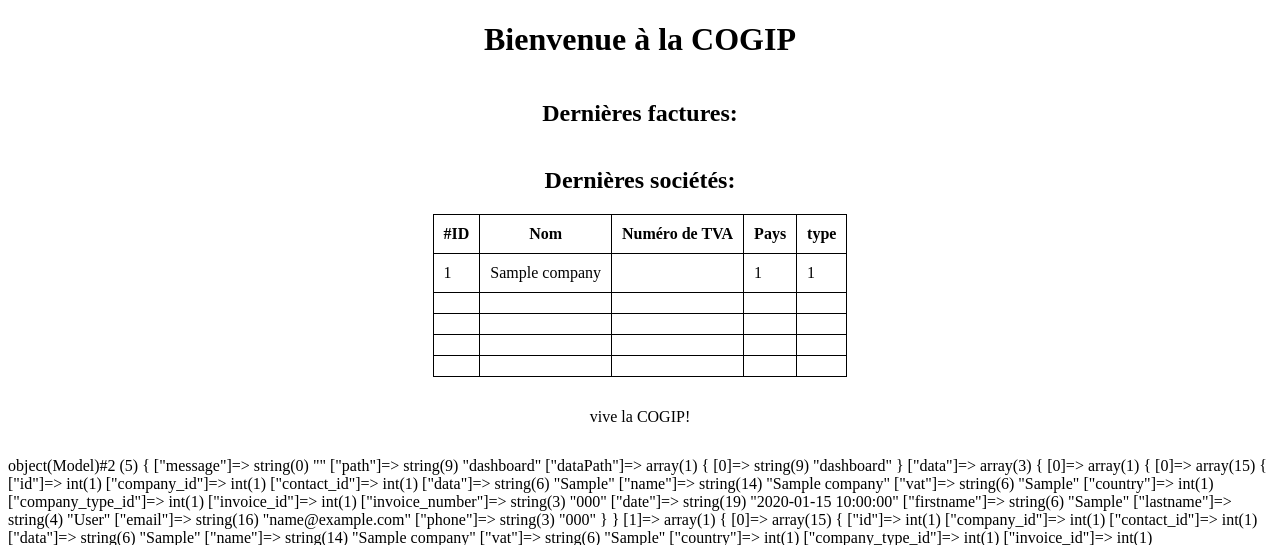
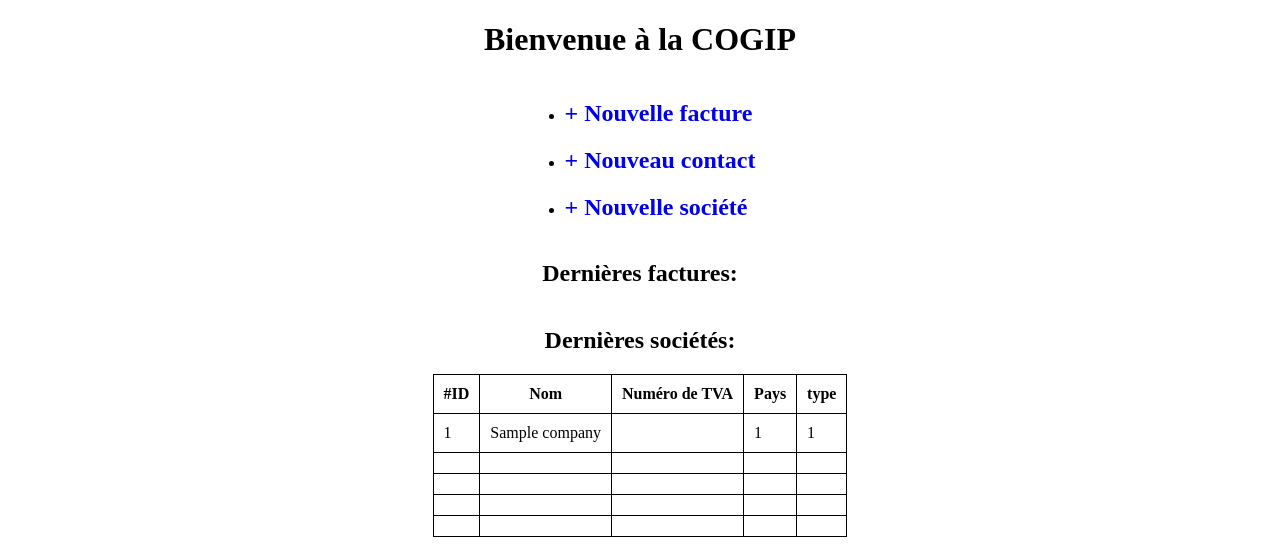
Before and after one commit to DewerseB/COGIP-app, a PHP site: page / in a window 1280 px wide. Shown: the part 88-633 px from the top of the page. Run offline with PHP 8.4, Linux system fonts and the light colour scheme; tables that the repository leaves empty or names only in its code hold one stand-in row (values such as "Sample post"); data that the repository does not hold is empty.

Commit message:
liens ajout sur dashboard

```diff
--- a/view/pages/dashboard.php
+++ b/view/pages/dashboard.php
@@ -1,4 +1,12 @@
 <h1>Bienvenue à la COGIP</h1>
+<nav>
+    <ul>
+        <li><h2><a href="http:/COGIP-app/invoices/add">+ Nouvelle facture</a></h2></li>
+        <li><h2><a href="http:/COGIP-app/contacts/add">+ Nouveau contact</a></h2></li>
+        <li><h2><a href="http:/COGIP-app/companies/add">+ Nouvelle société</a></h2></li>
+    </ul>
+</nav>
+
 <h2>Dernières factures:</h2>
 <!-- <table>
     <th>#ID</th>
--- a/view/pages/invoices/list.php
+++ b/view/pages/invoices/list.php
@@ -20,7 +20,7 @@
             echo "<td>".$invoice['date'].  "</td>";
             echo "<td>".$invoice['contact_id'].  "</td>";
             echo "<td>".$invoice['company_id'].  "</td>";
-            echo "<td> <button><a href = \"/COGIP-app/invoices/details/$invoice[invoice_id]\">Détails<a></button></td>";
+            echo "<td> <button><a href = \"/COGIP-app/invoices/details.php?id=$invoice[invoice_id]\">Détails<a></button></td>";
             echo "<td> <button><a href = \"/COGIP-app/invoices/update/$invoice[invoice_id]\">Modifier<a></button></td>";
             echo "<td> <button><a href = \"/COGIP-app/invoices/delete/$invoice[invoice_id]\">delete<a></button></td>";
            echo "</tr>";
```
